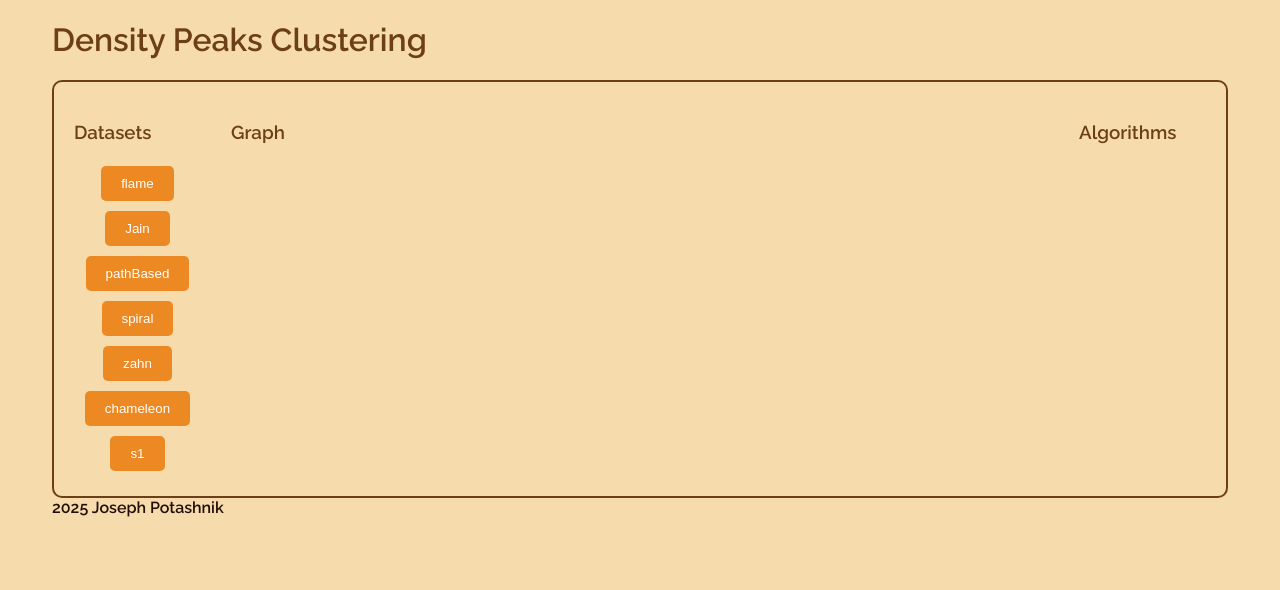
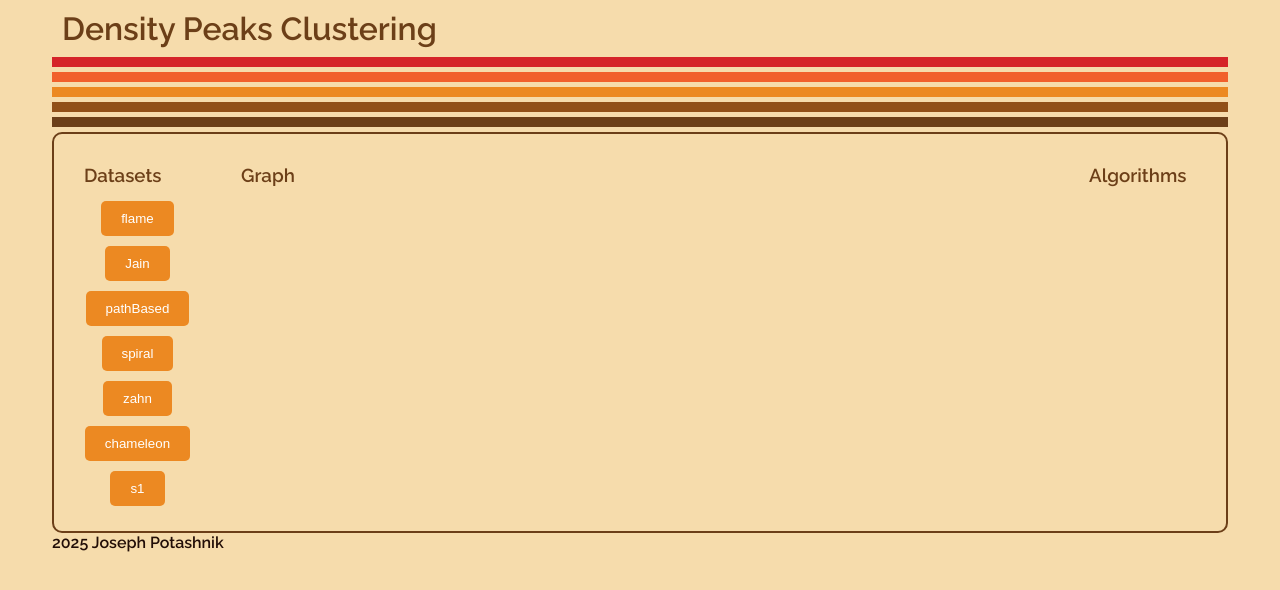
Before and after one commit to JosephPotashnik/density-peaks-ui, a React (Vite) app: page / in a window 1280 px wide. Shown: the top 590 px of the page. Built offline with nearby package versions, Linux system fonts and the light colour scheme.

Commit message:
added SVG of 5 distressed earth lines

```diff
--- a/src/App.css
+++ b/src/App.css
@@ -52,3 +52,8 @@
 .rightSideColumn {
   flex: 10%;
 }
+
+.LinesContainer {
+  display: flex;
+  flex-direction: column;
+}
--- a/src/App.jsx
+++ b/src/App.jsx
@@ -1,8 +1,9 @@
 import { useState } from 'react'
 import './App.css'
-import {Header} from './components/Header.jsx'
-import {Footer} from './components/Footer.jsx'
-import {Main} from './components/Main.jsx'
+import {Header} from '/src/components/Header.jsx'
+import {Footer} from '/src/components/Footer.jsx'
+import {Main} from '/src/components/Main.jsx'
+import {DistressedEarthLinesContainer} from '/src/components/DistressedEarthLinesContainer.jsx'
 
 function App() {
   const [count, setCount] = useState(0)
@@ -10,6 +11,7 @@ function App() {
   return (
     <>
       <Header />
+      <DistressedEarthLinesContainer />
       <Main className="main"/>
       <Footer/>
     </>
--- /dev/null
+++ b/src/components/ColoredLine.jsx
@@ -0,0 +1,3 @@
+export function ColoredLine({ stroke, y }) {
+  return <line x1="0" x2="100%" y1={y} y2={y} stroke={stroke} strokeWidth="10" />;
+}
--- /dev/null
+++ b/src/components/DistressedEarthLinesContainer.jsx
@@ -0,0 +1,19 @@
+import {ColoredLine} from '/src/components/ColoredLine.jsx'
+
+
+export function DistressedEarthLinesContainer() {
+
+  const lineCount = 5;
+  const lineSpacing = 15; // Adjust as needed
+  const svgHeight = lineCount * lineSpacing;
+
+  return (
+    <svg className="LinesContainer" xmlns="http://www.w3.org/2000/svg" width="100%"  height={svgHeight}>
+      <ColoredLine stroke="#D52429" y="5" />
+      <ColoredLine stroke="#F1602C" y="20" />
+      <ColoredLine stroke="#EC8922" y="35" />
+      <ColoredLine stroke="#915018" y="50" />
+      <ColoredLine stroke="#6C3F18" y="65" />
+    </svg>
+  );
+}
--- a/src/components/MainColumn.jsx
+++ b/src/components/MainColumn.jsx
@@ -27,7 +27,6 @@ const svg = d3.select("#scatterplot")
 .append("g")
 .attr("transform", "translate(" + margin.left + "," + margin.top + ")");
 
-console.log("Received data:", data);
 // Convert the x and y fields to numbers
 data.forEach(function(d) {
     d.x = +d.x;
--- a/src/index.css
+++ b/src/index.css
@@ -12,6 +12,7 @@
 
 h1, h2, h3 {
   color: var(--secondary-color);
+  margin: 10px;
 }
 
 p {
```
